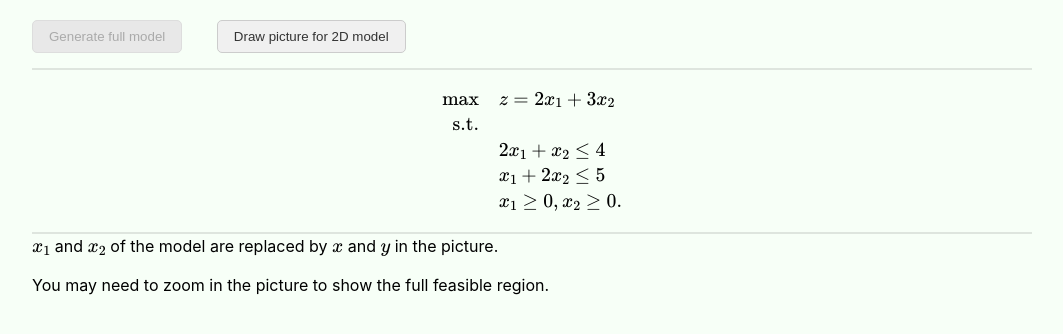
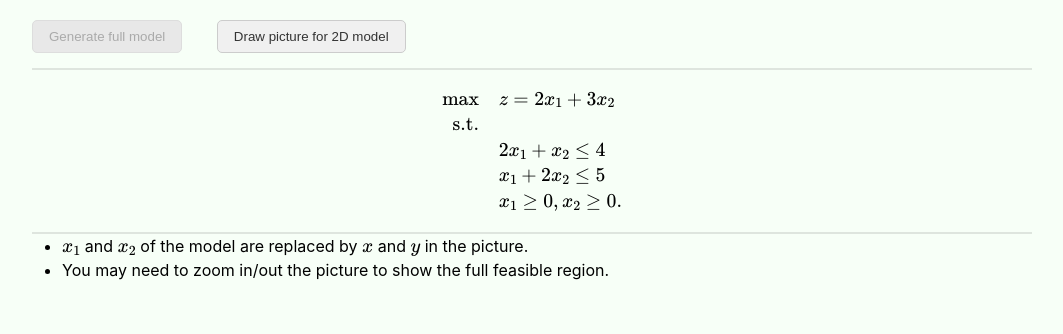
Before and after one commit to RobinChen121/online-solver, a Jekyll site: the page built from index.md, in a window 1280 px wide and 900 px high, scrolled down 322 px. Shown: the top 334 px of the window, without its empty margins (108-1171 px from the left). Built offline with Jekyll 4.4.1, drawn with Linux system fonts in a browser that asks for light colours.

Commit message:
update list

```diff
--- a/index.md
+++ b/index.md
@@ -100,12 +100,14 @@ layout: home
 
 
 <div id="calculator" style="width: 1000px; height: 1000px;">
-    <p>
-        \( x_1 \) and \( x_2 \) of the model are replaced by \( x \) and \( y \) in the picture.
-    </p>
-    <p>
-        You may need to zoom in the picture to show the full feasible region.
-    </p>
+    <ul>
+        <li>
+            \( x_1 \) and \( x_2 \) of the model are replaced by \( x \) and \( y \) in the picture.
+        </li>
+        <li>
+            You may need to zoom in/out the picture to show the full feasible region.
+        </li>
+    </ul>
 </div>
 
 </body>
```
Also changed, not shown: page_test.html (+8 -6 lines).
